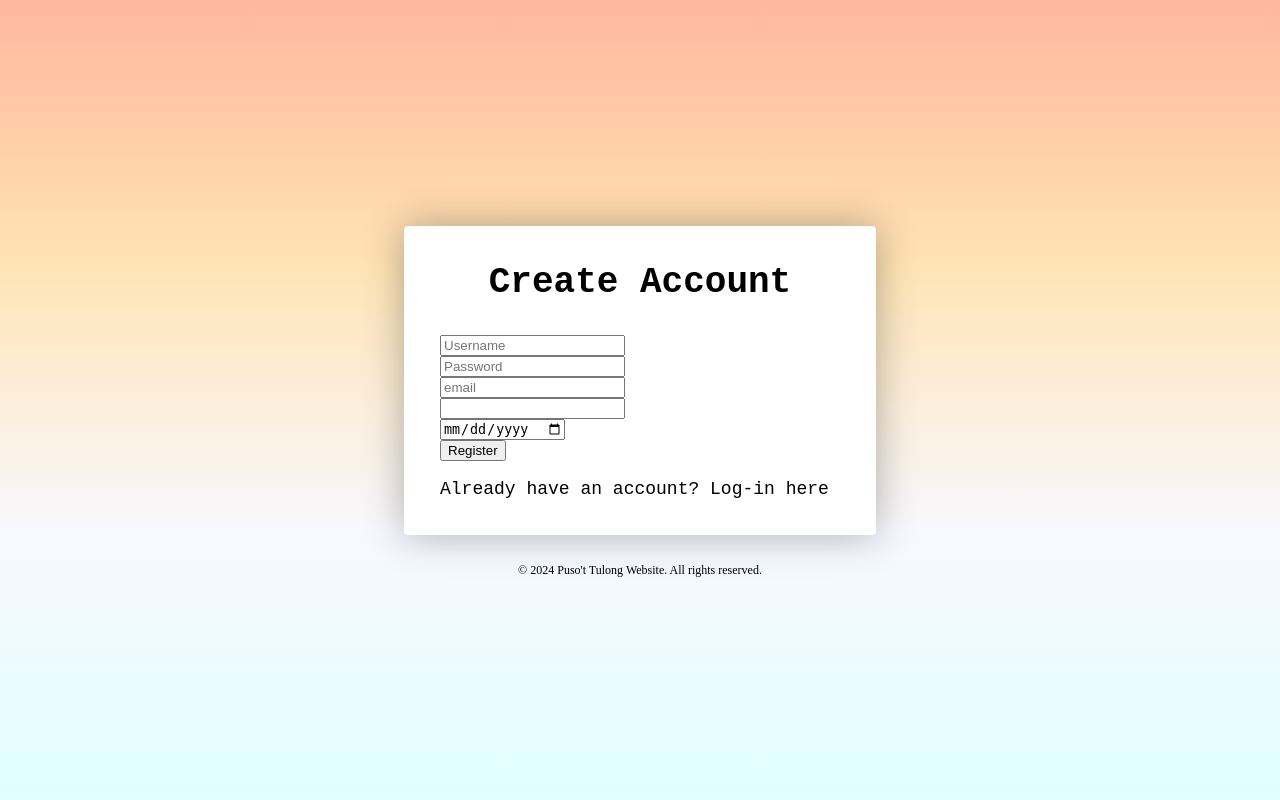
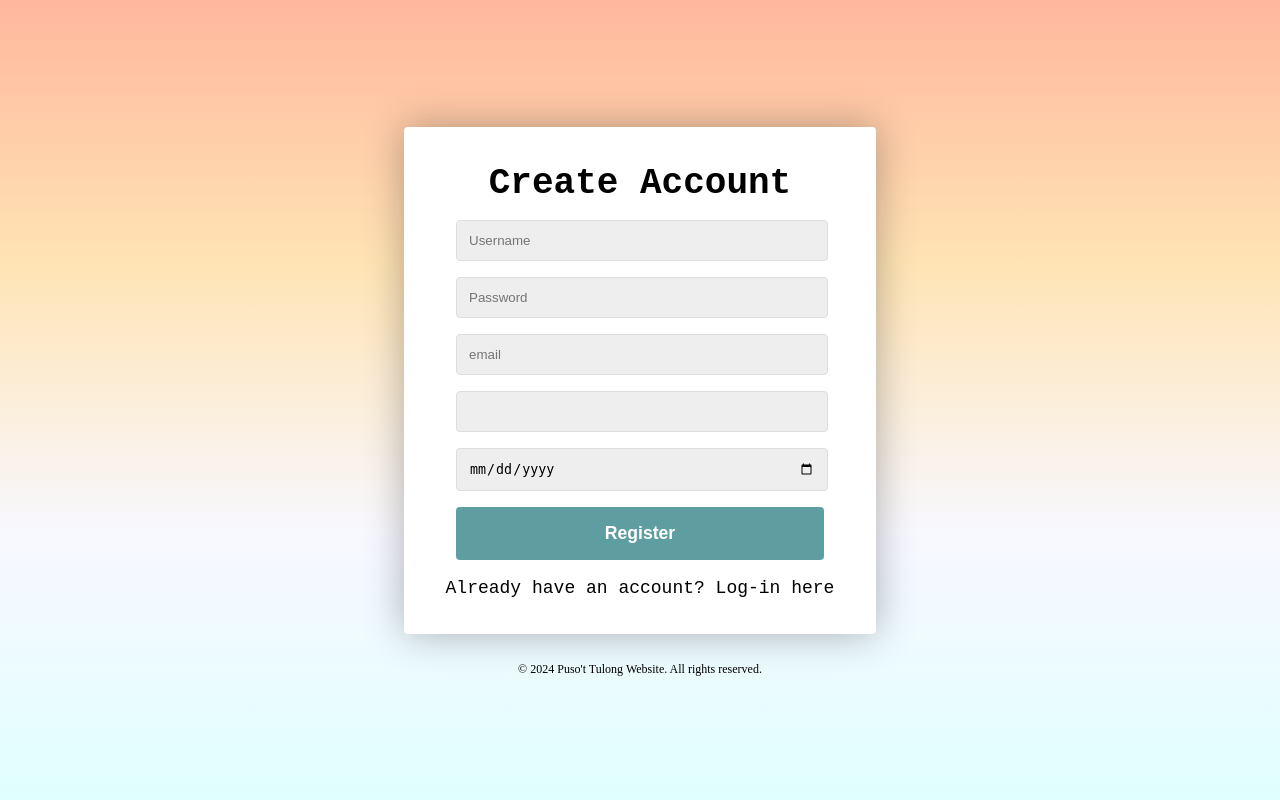
Before and after one commit to necriesa/puso-t-tulong, a Flask app: page /register in a window 1280 px wide. Run offline with Flask 3, Linux system fonts and the light colour scheme.

Commit message:
fixed input fields and submit button

```diff
--- a/static/css/form.css
+++ b/static/css/form.css
@@ -1,4 +1,6 @@
 body {
+  --border-radius: 4px;
+
   margin: 0;
   height: 100vh;
   display: flex;
@@ -23,7 +25,7 @@ footer {
   margin: 1rem;
   padding: 2em;
   box-shadow: 0 0 40px rgba(0, 0, 0, 0.3);
-  border-radius: 4px;
+  border-radius: var(--border-radius);
   background-color: white;
 }
 
@@ -41,18 +43,66 @@ footer {
 }
 
 .form-title {
-  margin-bottom: 2rem;
+  margin-bottom: 1rem;
   text-align: center;
 }
 
 .form-link {
+  text-align: center;
   margin-bottom: 0;
   color: black;
   text-decoration: none;
+  cursor: pointer;
 }
+
 
 .form-link:hover {
   color: cadetblue;
   text-decoration: underline;
   font-weight: bold;
 }
+
+.form-input > *:only-child {
+  display: block;
+  width: 93%;
+  padding: 0.75rem;
+  margin: 1rem;
+  box-sizing: border-box;
+  border-radius: var(--border-radius);
+  border: 1px solid #dddddd;
+  outline: none;
+  background: #eeeeee;
+  transition: background 0.2s, border-color 0.2s;
+}
+
+.form-input > *:only-child:focus {
+  border-color: cadetblue;
+  background: white;
+}
+
+.form-button {
+  margin: 1rem;
+  text-align: center;
+}
+
+.form-button > *:only-child {
+  text-align: center;
+  width: 100%;
+  padding: 1rem 2rem;
+  font-weight: bold;
+  font-size: 1.1rem;
+  border: none;
+  border-radius: var(--border-radius);
+  color: white;
+  outline: none;
+  cursor: pointer;
+  background: cadetblue;
+}
+
+.form-button > *:only-child:hover {
+  background-color: rgb(79, 133, 134);
+}
+
+.form-button > *:only-child:active {
+  transform: scale(0.98);
+}
--- a/templates/login.html
+++ b/templates/login.html
@@ -14,7 +14,7 @@
             <div class="form-button">{{ form.submit }}</div>
             <div>
                 <p class="form-link">
-                    Don't have an account? <a href="/register" class="form-link">Register Here</a>
+                    <a href="/register" class="form-link"> Don't have an account? Register Here</a>
                 </p>
             </div>
         </form>
--- a/templates/register.html
+++ b/templates/register.html
@@ -17,7 +17,7 @@
             <div class="form-button">{{ form.submit }}</div>
             <div>
                 <p class="form-link">
-                    Already have an account? <a href="/login" class="form-link">Log-in here</a>
+                    <a href="/login" class="form-link">Already have an account? Log-in here</a>
                 </p>
             </div>
         </form>
```
